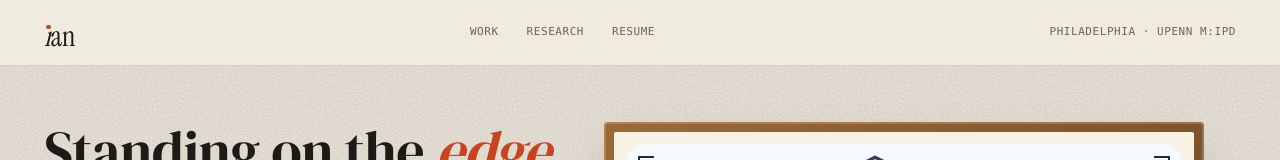
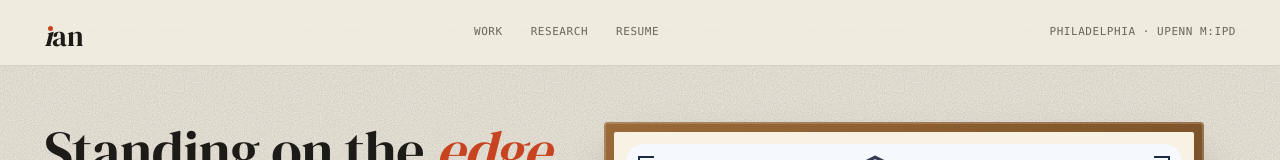
Before and after one commit to idealist-yun/portfolio-website, a Next.js app: page / in a window 1280 px wide. Shown: the top 160 px of the page. Built offline with nearby package versions, Linux system fonts and the light colour scheme.

Commit message:
Logo in DM Serif Display with re-measured i dot

```diff
--- a/src/components/concept/MuseumHome.tsx
+++ b/src/components/concept/MuseumHome.tsx
@@ -227,13 +227,13 @@ export default function MuseumHome({ preview = false }: { preview?: boolean }) {
       <header className="sticky top-0 z-40 border-b border-black/10 backdrop-blur-md" style={{ background: "rgba(243,238,226,0.82)" }}>
         <div className="mx-auto flex max-w-[1240px] items-center justify-between px-6 py-3.5">
           <Link href="/" className="group flex items-center pt-2" title="Everything starts from a dot">
-            <span className="font-[family-name:var(--font-instrument)] text-[1.8rem] leading-none">
+            <span className="font-[family-name:var(--font-dm)] text-[1.8rem] leading-none">
               <span className="relative inline-block italic">
                 ı
                 <span
                   aria-hidden
                   className="absolute h-[0.15em] w-[0.15em] rounded-full transition-transform duration-300 group-hover:scale-150"
-                  style={{ background: RED, left: "0.08em", top: "0.1em" }}
+                  style={{ background: RED, left: "0.15em", top: "0.15em" }}
                 />
               </span>
               an
```
